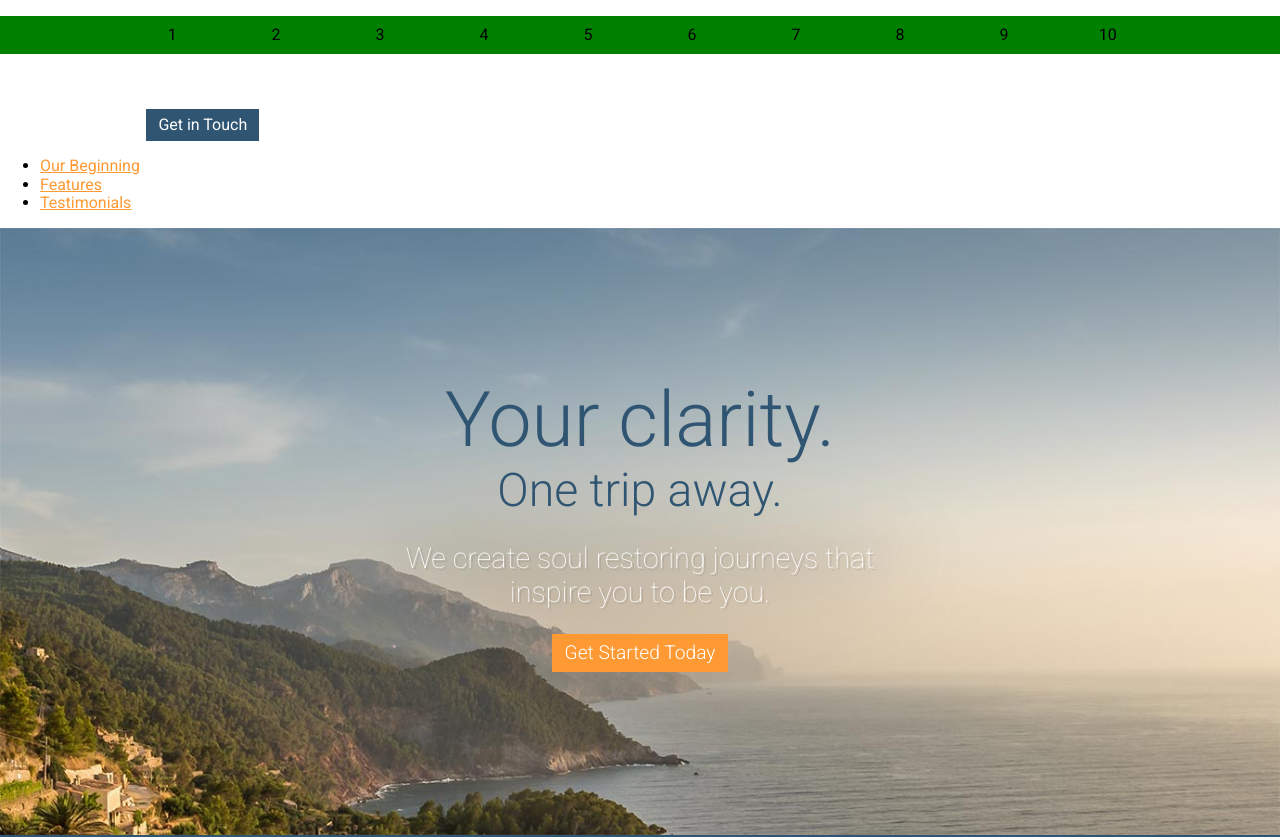
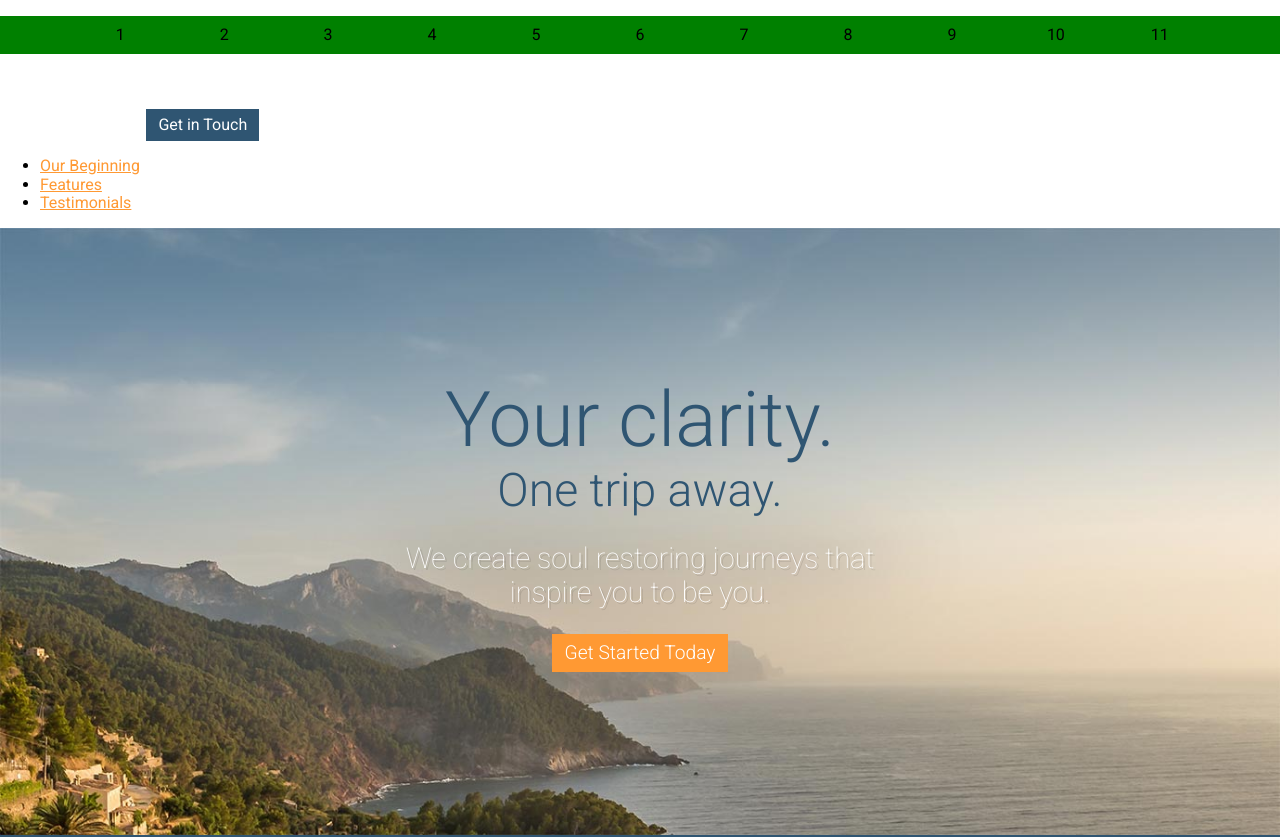
Before and after one commit to devcodehunter/travel, a website: page app/index.html in a window 1280 px wide. Shown: the top 837 px of the page. Drawn offline with Linux system fonts and the light colour scheme.

Commit message:
Update index.html

```diff
--- a/app/index.html
+++ b/app/index.html
@@ -22,6 +22,7 @@
     <li>8</li>
     <li>9</li>
     <li>10</li>
+    <li>11</li>
   </ul>
   <header>
     <img src="assets/images/icons/clear-view-escapes.svg">
```
